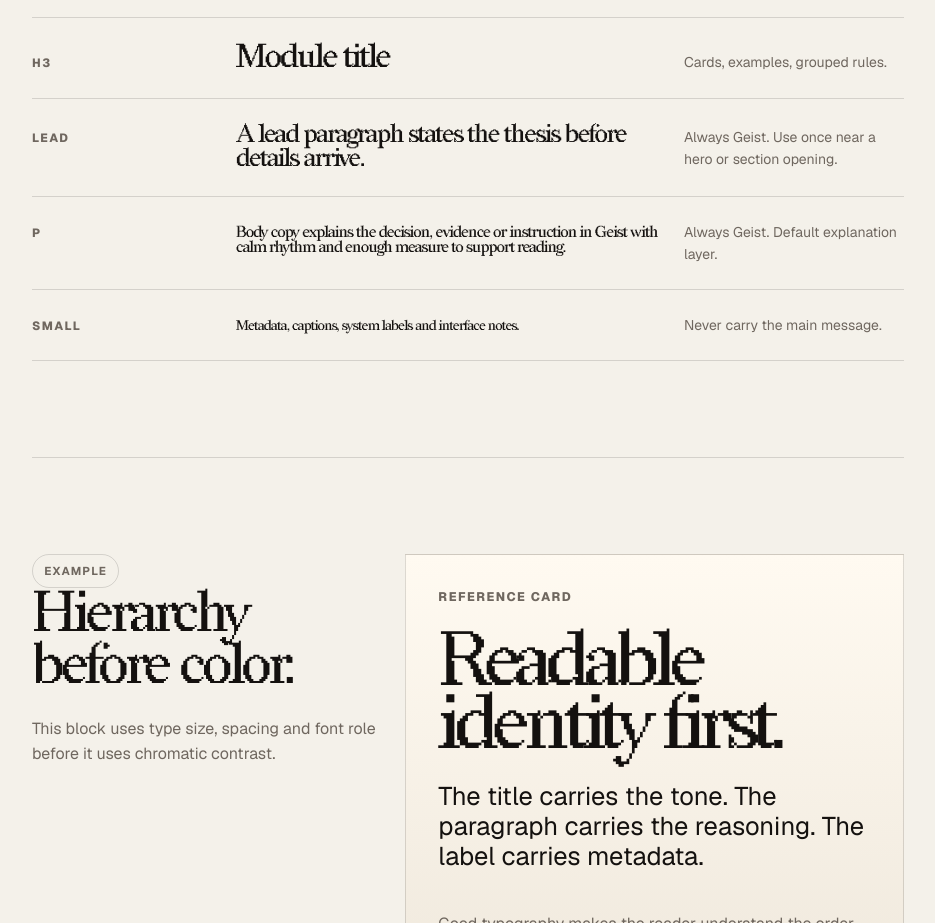
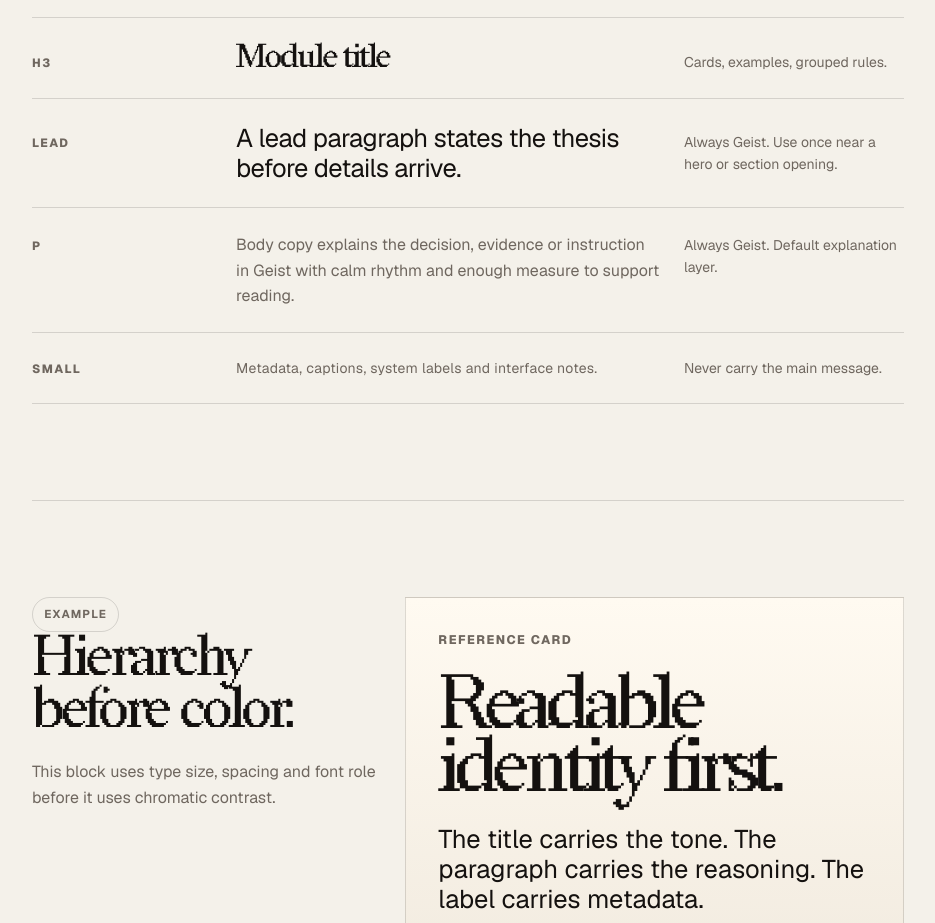
Before and after one commit to joemaserati-lab/visual-language-os, a plain HTML site: page systems/typography.html in a window 1280 px wide. Shown: the part 5660-6583 px from the top of the page, without its empty margins (312-1247 px from the left). Drawn offline with nearby package versions, Linux system fonts and the light colour scheme.

Commit message:
Fix typography scale Geist samples

```diff
--- a/assets/css/main.css
+++ b/assets/css/main.css
@@ -113,9 +113,9 @@ h3{font-size:var(--h3)}
 .scale-h1{font-size:var(--h1)}
 .scale-h2{font-size:var(--h2)}
 .scale-h3{font-size:var(--h3)}
-.scale-lead{font-size:var(--lead);font-family:var(--font-text);letter-spacing:-.02em;line-height:1.18}
-.scale-body{font-size:var(--body);font-family:var(--font-text);letter-spacing:0;line-height:1.58;color:var(--muted)}
-.scale-small{font-size:var(--small);font-family:var(--font-text);letter-spacing:.02em;line-height:1.45;color:var(--muted)}
+.scale-row .scale-lead{font-family:var(--font-text);font-size:var(--lead);letter-spacing:-.02em;line-height:1.18}
+.scale-row .scale-body{font-family:var(--font-text);font-size:var(--body);letter-spacing:0;line-height:1.58;color:var(--muted)}
+.scale-row .scale-small{font-family:var(--font-text);font-size:var(--small);letter-spacing:.02em;line-height:1.45;color:var(--muted)}
 
 .example-panel{border:1px solid var(--line);background:linear-gradient(180deg,#fffaf1,#efe8dc);padding:var(--s4);display:grid;gap:var(--s3)}
 .example-panel.dark{background:#17130f;color:#f6efe4;border-color:rgba(246,239,228,.2)}
```
